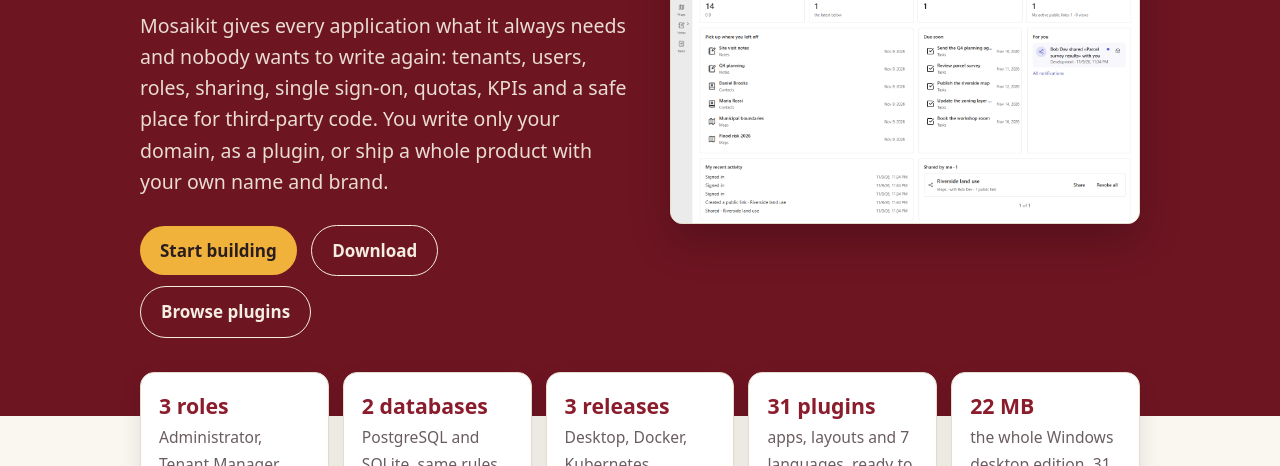
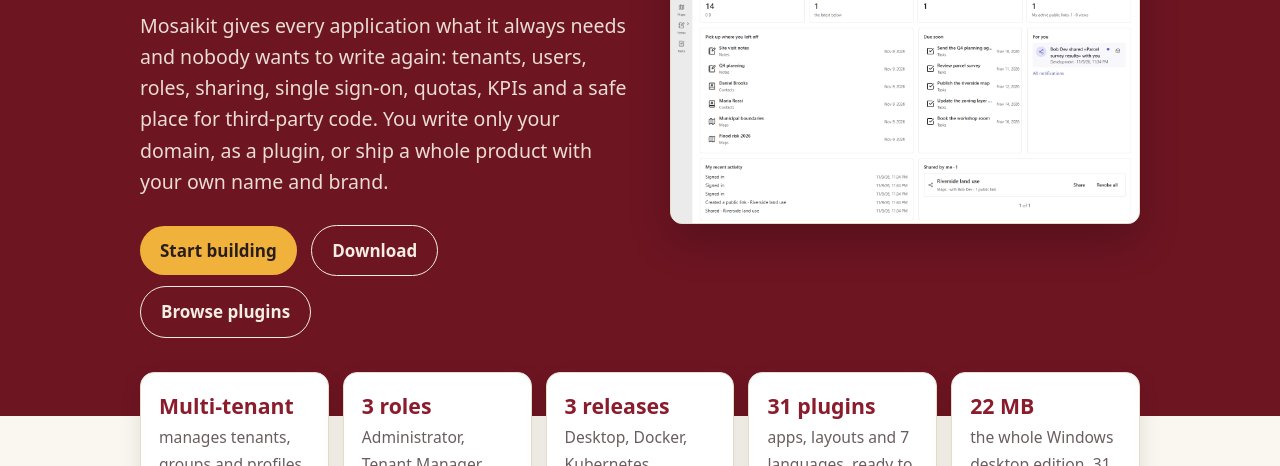
Before and after one commit to mosaikit/mosaikit.github.io, a plain HTML site: page index.html in a window 1280 px wide. Shown: the part 334-800 px from the top of the page. Drawn offline with Linux system fonts and the light colour scheme.

Commit message:
Home: the multi-tenancy card (tenants, groups and profiles) replaces the databases card
Co-Authored-By: Claude Sonnet 5.5 <noreply@anthropic.com>

```diff
--- a/index.html
+++ b/index.html
@@ -38,8 +38,8 @@
 </div></div>
 <main><div class="wrap">
   <ul class="stats">
+    <li><strong>Multi-tenant</strong><span>manages tenants, groups and profiles</span></li>
     <li><strong>3 roles</strong><span>Administrator, Tenant Manager, User</span></li>
-    <li><strong>2 databases</strong><span>PostgreSQL and SQLite, same rules</span></li>
     <li><strong>3 releases</strong><span>Desktop, Docker, Kubernetes</span></li>
     <li><strong>31 plugins</strong><span>apps, layouts and 7 languages, ready to install</span></li>
     <li><strong>22 MB</strong><span>the whole Windows desktop edition, 31 plugins included, no database to install</span></li>
```
